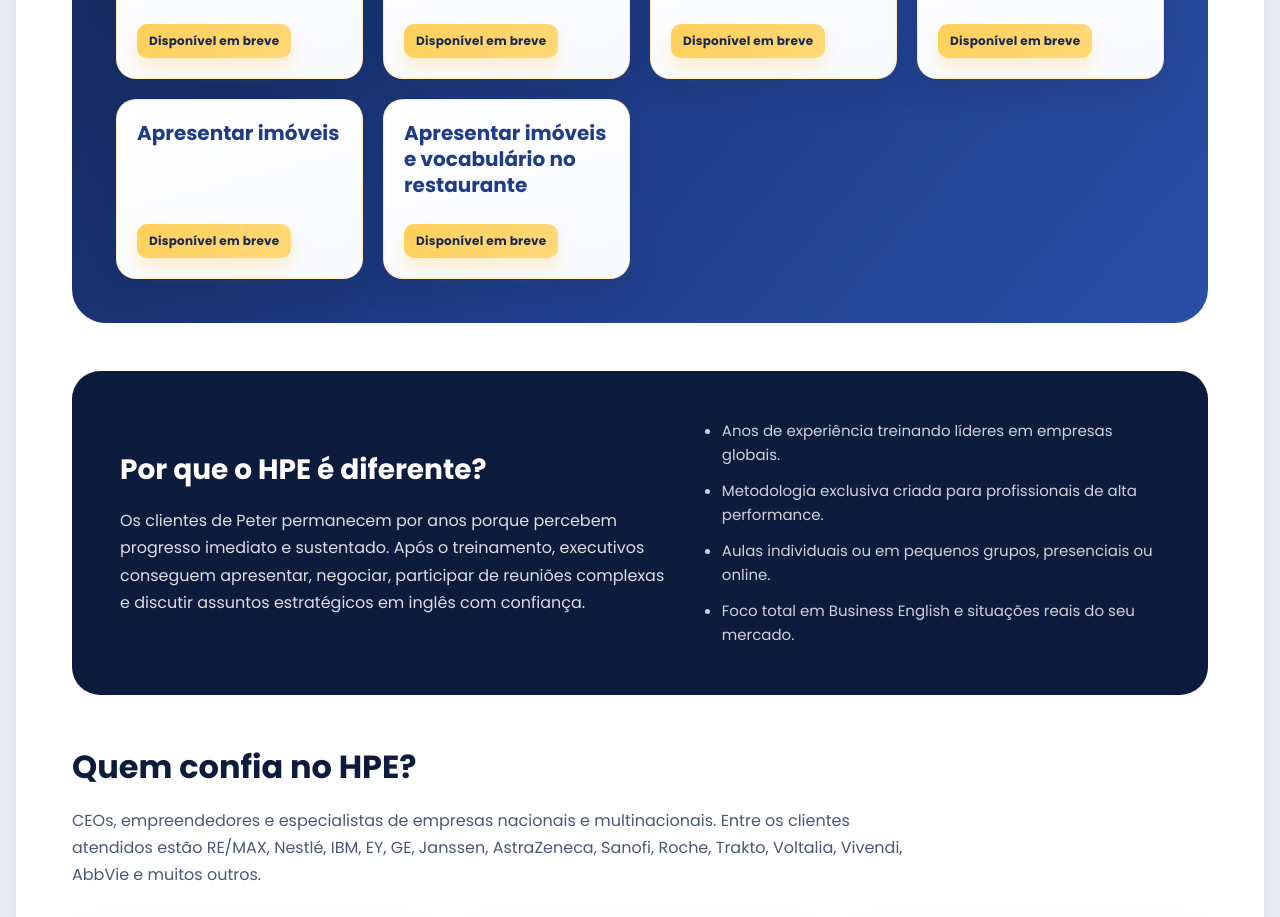
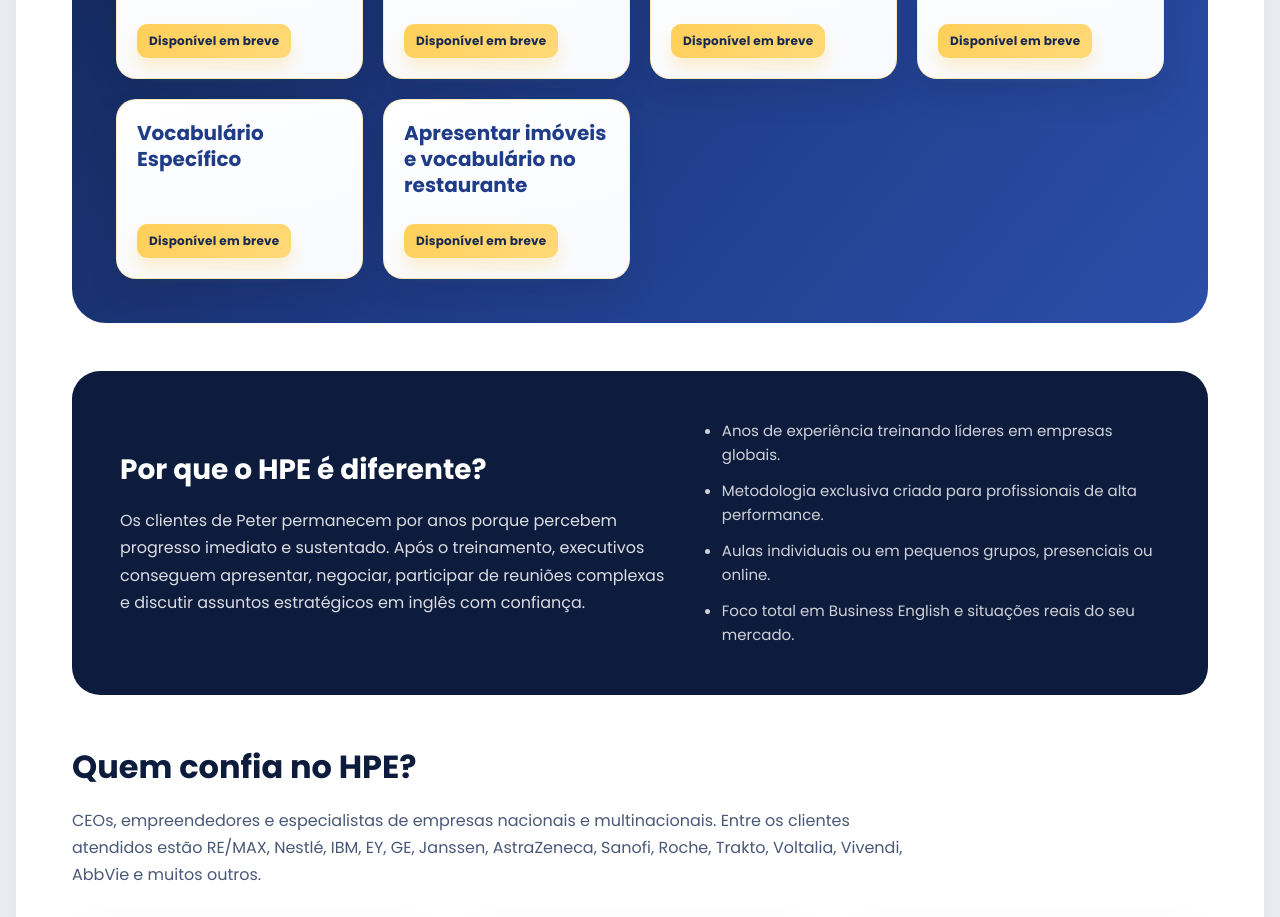
Before and after one commit to nicholasfocke/LandingPagePeter, a Next.js app: page / in a window 1280 px wide. Shown: the part 1940-2857 px from the top of the page. Built offline with nearby package versions, Linux system fonts and the light colour scheme.

Commit message:
Atualiza tópico 5 para Vocabulário Específico

```diff
--- a/src/app/page.tsx
+++ b/src/app/page.tsx
@@ -13,7 +13,7 @@ const videoLibrary = [
   { id: 2, title: "Primeiro contato em inglês", status: "Disponível em breve" },
   { id: 3, title: "Perguntas inteligentes", status: "Disponível em breve" },
   { id: 4, title: "Análise de necessidades", status: "Disponível em breve" },
-  { id: 5, title: "Apresentar imóveis", status: "Disponível em breve" },
+  { id: 5, title: "Vocabulário Específico", status: "Disponível em breve" },
   {
     id: 6,
     title: "Apresentar imóveis e vocabulário no restaurante",
--- a/src/app/videos/page.tsx
+++ b/src/app/videos/page.tsx
@@ -18,7 +18,7 @@ const upcomingVideos = [
   },
   { id: 3, title: "Perguntas inteligentes", status: "Disponível em breve", release: "Módulo 03" },
   { id: 4, title: "Análise de necessidades", status: "Disponível em breve", release: "Módulo 04" },
-  { id: 5, title: "Apresentar imóveis", status: "Disponível em breve", release: "Módulo 05" },
+  { id: 5, title: "Vocabulário Específico", status: "Disponível em breve", release: "Módulo 05" },
   {
     id: 6,
     title: "Apresentar imóveis e vocabulário no restaurante",
```
